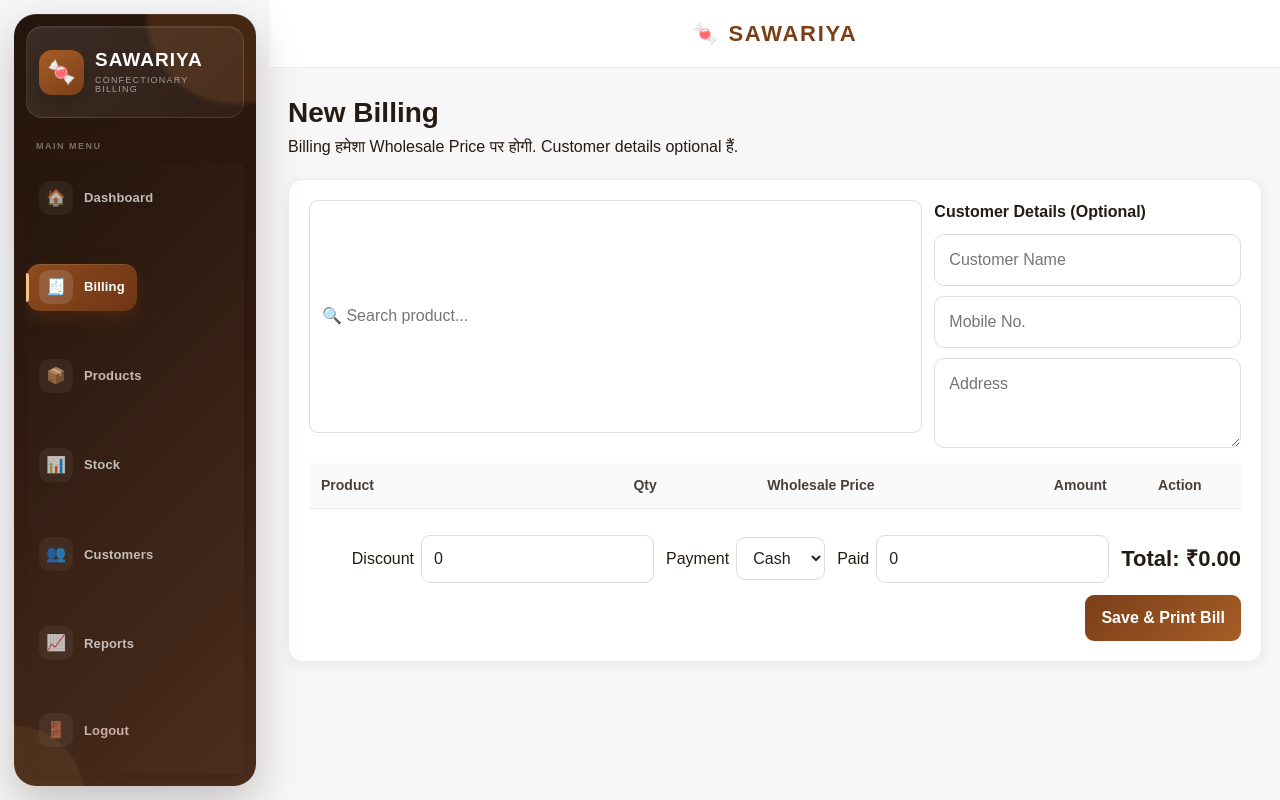
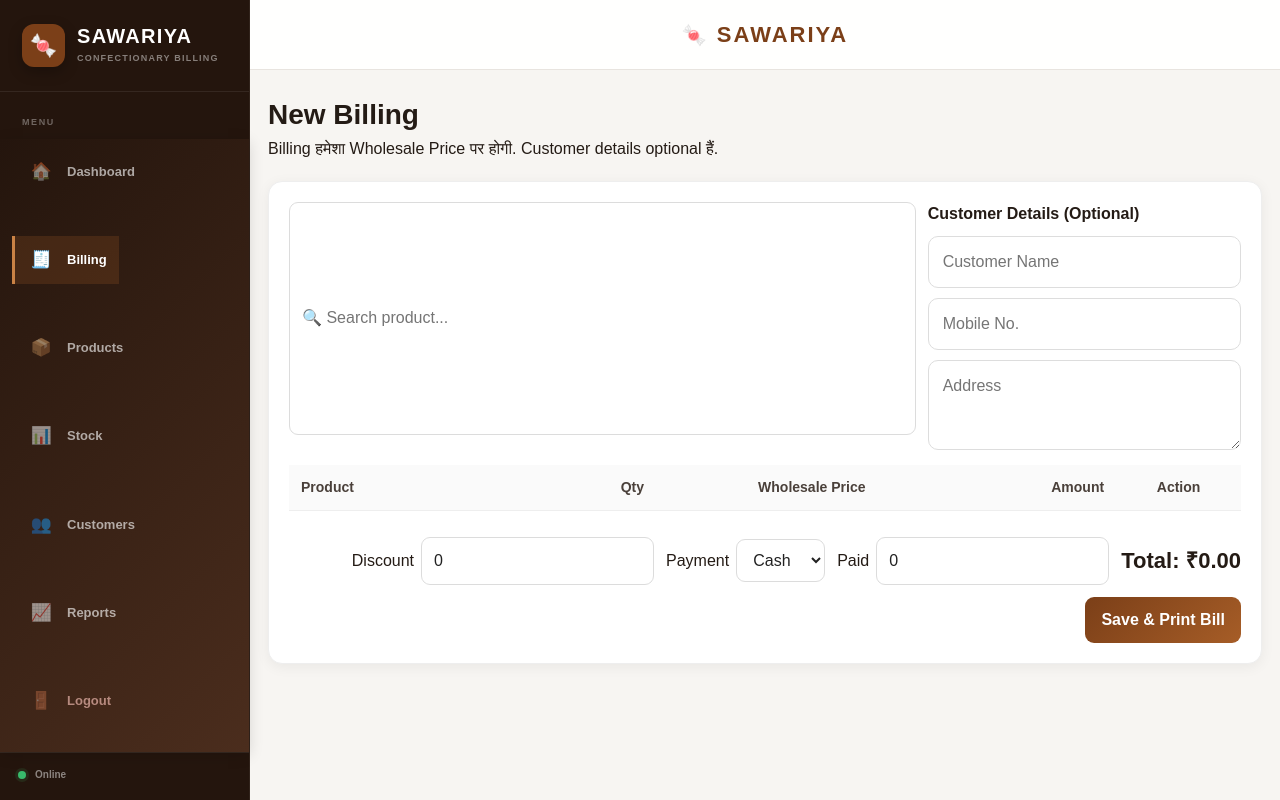
Before and after one commit to Mangal9101/sawariya_billing, a FastAPI app: page /billing in a window 1280 px wide. Run offline with FastAPI, Linux system fonts and the light colour scheme; the visitor is signed in with stand-in values (Sample User, id 1); data that the repository does not hold is empty.

Commit message:
Update base.html

```diff
--- a/templates/base.html
+++ b/templates/base.html
@@ -24,52 +24,41 @@
     <style>
 
         /* =========================================================
-           GLOBAL
+           RESET / LAYOUT
            ========================================================= */
 
         * {
             box-sizing: border-box;
         }
 
-        html {
+        html,
+        body {
             margin: 0;
             padding: 0;
+            min-height: 100%;
         }
 
         body {
-            margin: 0;
-            min-height: 100vh;
-            padding-left: 270px;
-
-            background: #f7f7f8;
+            padding-left: 250px;
+            background: #f7f5f2;
         }
 
 
         /* =========================================================
-           PREMIUM SIDEBAR
+           SIDEBAR
            ========================================================= */
 
         .sw-sidebar {
 
             position: fixed;
 
-            top: 14px;
-            left: 14px;
+            left: 0;
+            top: 0;
 
-            width: 242px;
-            height: calc(100vh - 28px);
+            width: 250px;
+            height: 100vh;
 
-            padding: 12px;
-
-            border-radius: 22px;
-
-            background:
-                linear-gradient(
-                    160deg,
-                    #24150d 0%,
-                    #321b10 48%,
-                    #4b2d1d 100%
-                );
+            background: #24150d;
 
             color: #fff;
 
@@ -78,400 +67,217 @@
             display: flex;
             flex-direction: column;
 
-            box-shadow:
-                0 18px 45px rgba(36,21,13,0.24),
-                inset 0 1px 0 rgba(255,255,255,0.08);
-
-            overflow: hidden;
-
-            transform: translateX(0);
+            border-right:
+                1px solid rgba(255,255,255,.06);
 
             transition:
-                transform .3s cubic-bezier(.4,0,.2,1),
-                box-shadow .3s ease;
+                transform .28s ease;
         }
 
 
         /* =========================================================
-           DECORATIVE GLOW
-           ========================================================= */
-
-        .sw-sidebar::before {
-
-            content: "";
-
-            position: absolute;
-
-            width: 180px;
-            height: 180px;
-
-            top: -90px;
-            right: -70px;
-
-            border-radius: 50%;
-
-            background:
-                rgba(198,116,48,0.18);
-
-            filter: blur(2px);
-
-            pointer-events: none;
-        }
-
-
-        .sw-sidebar::after {
-
-            content: "";
-
-            position: absolute;
-
-            width: 140px;
-            height: 140px;
-
-            bottom: -80px;
-            left: -70px;
-
-            border-radius: 50%;
-
-            background:
-                rgba(255,190,100,0.07);
-
-            pointer-events: none;
-        }
-
-
-        /* =========================================================
-           BRAND AREA
+           BRAND
            ========================================================= */
 
         .sw-brand {
 
-            position: relative;
+            height: 92px;
 
-            min-height: 92px;
-
-            padding: 13px 12px;
-
-            border-radius: 16px;
-
-            background:
-                linear-gradient(
-                    135deg,
-                    rgba(255,255,255,0.10),
-                    rgba(255,255,255,0.035)
-                );
-
-            border:
-                1px solid rgba(255,255,255,0.10);
-
-            box-shadow:
-                inset 0 1px 0 rgba(255,255,255,0.07);
+            padding: 0 22px;
 
             display: flex;
 
             align-items: center;
 
-            gap: 11px;
+            gap: 12px;
+
+            border-bottom:
+                1px solid rgba(255,255,255,.08);
         }
 
 
         .sw-brand-icon {
 
-            width: 45px;
-            height: 45px;
-
-            flex: 0 0 45px;
-
-            border-radius: 13px;
+            width: 43px;
+            height: 43px;
 
             display: flex;
+
             align-items: center;
             justify-content: center;
 
-            background:
-                linear-gradient(
-                    145deg,
-                    #a65d27,
-                    #7b3f18
-                );
+            border-radius: 12px;
 
-            font-size: 23px;
+            background: #7b3f18;
+
+            font-size: 22px;
 
             box-shadow:
-                0 7px 16px rgba(0,0,0,0.20);
-        }
-
-
-        .sw-brand-text {
-
-            min-width: 0;
+                0 5px 14px
+                rgba(0,0,0,.25);
         }
 
 
         .sw-brand-name {
 
-            font-size: 19px;
-
-            line-height: 1.1;
+            font-size: 20px;
 
             font-weight: 900;
 
-            letter-spacing: 1px;
+            letter-spacing: 1.3px;
 
-            color: #fff;
+            line-height: 1;
         }
 
 
-        .sw-brand-subtitle {
+        .sw-brand-sub {
 
-            margin-top: 5px;
+            margin-top: 6px;
 
             font-size: 9px;
 
-            line-height: 1;
+            font-weight: 600;
 
             letter-spacing: 1.2px;
 
             text-transform: uppercase;
 
             color:
-                rgba(255,255,255,0.55);
+                rgba(255,255,255,.45);
         }
 
 
         /* =========================================================
-           MOBILE CLOSE
+           SECTION LABEL
            ========================================================= */
 
-        .sw-close {
-
-            display: none;
-
-            position: absolute;
-
-            top: 10px;
-            right: 10px;
-
-            width: 30px;
-            height: 30px;
-
-            border: 0;
-
-            border-radius: 9px;
-
-            background:
-                rgba(255,255,255,0.08);
-
-            color: rgba(255,255,255,0.8);
-
-            font-size: 21px;
-
-            cursor: pointer;
-
-            align-items: center;
-            justify-content: center;
-        }
-
-
-        /* =========================================================
-           MENU LABEL
-           ========================================================= */
-
-        .sw-menu-label {
+        .sw-section-title {
 
             padding:
-
-                22px 10px
-                9px;
+                24px 22px 9px;
 
             font-size: 9px;
 
             font-weight: 800;
 
-            letter-spacing: 1.5px;
+            letter-spacing: 1.6px;
 
             text-transform: uppercase;
 
             color:
-                rgba(255,255,255,0.38);
+                rgba(255,255,255,.35);
         }
 
 
         /* =========================================================
-           MENU
+           NAV
            ========================================================= */
 
-        .sw-menu {
-
-            position: relative;
+        .sw-nav {
 
             flex: 1;
 
             overflow-y: auto;
 
-            padding: 0 1px 8px;
+            padding:
+                0 12px 15px;
 
-            scrollbar-width: thin;
+            scrollbar-width: none;
+        }
 
-            scrollbar-color:
-                rgba(255,255,255,.15)
-                transparent;
+        .sw-nav::-webkit-scrollbar {
+            display: none;
         }
 
 
-        .sw-menu::-webkit-scrollbar {
-            width: 4px;
-        }
-
-        .sw-menu::-webkit-scrollbar-track {
-            background: transparent;
-        }
-
-        .sw-menu::-webkit-scrollbar-thumb {
-            background:
-                rgba(255,255,255,0.15);
-
-            border-radius: 20px;
-        }
-
-
-        /* =========================================================
-           MENU ITEM
-           ========================================================= */
-
-        .sw-menu a {
+        .sw-nav a {
 
             position: relative;
 
-            min-height: 47px;
+            height: 48px;
 
-            margin: 4px 0;
+            margin-bottom: 3px;
 
             padding: 0 12px;
-
-            border-radius: 13px;
 
             display: flex;
 
             align-items: center;
 
-            gap: 11px;
-
-            color:
-                rgba(255,255,255,0.70);
+            gap: 12px;
 
             text-decoration: none;
 
+            color:
+                rgba(255,255,255,.62);
+
             font-size: 13px;
 
-            font-weight: 650;
+            font-weight: 600;
 
-            letter-spacing: .15px;
+            border-left:
+                3px solid transparent;
 
             transition:
-                background .2s ease,
-                color .2s ease,
-                transform .2s ease;
+                color .18s ease,
+                background .18s ease,
+                border-color .18s ease;
         }
 
 
-        .sw-menu a:hover {
+        .sw-nav a:hover {
 
             color: #fff;
 
             background:
-                rgba(255,255,255,0.075);
-
-            transform:
-                translateX(2px);
+                rgba(255,255,255,.055);
         }
 
 
         /* =========================================================
-           ICON BOX
+           ICON
            ========================================================= */
 
         .sw-icon {
 
-            width: 34px;
-            height: 34px;
-
-            flex: 0 0 34px;
-
-            border-radius: 10px;
+            width: 28px;
 
             display: flex;
 
             align-items: center;
             justify-content: center;
 
-            background:
-                rgba(255,255,255,0.055);
+            font-size: 17px;
 
-            font-size: 16px;
-
-            transition:
-                background .2s ease,
-                transform .2s ease;
+            opacity: .82;
         }
 
 
-        .sw-menu a:hover .sw-icon {
+        .sw-nav a:hover .sw-icon {
 
-            background:
-                rgba(255,255,255,0.10);
-
-            transform:
-                scale(1.04);
+            opacity: 1;
         }
 
 
         /* =========================================================
-           ACTIVE ITEM
+           ACTIVE
            ========================================================= */
 
-        .sw-menu a.active {
+        .sw-nav a.active {
 
             color: #fff;
 
             background:
-                linear-gradient(
-                    135deg,
-                    #8e4b1e,
-                    #6f3515
-                );
+                rgba(166,93,39,.22);
 
-            box-shadow:
-                0 8px 18px
-                rgba(123,63,24,0.28),
-                inset 0 1px 0
-                rgba(255,255,255,0.10);
+            border-left-color:
+                #c98245;
         }
 
 
-        .sw-menu a.active .sw-icon {
+        .sw-nav a.active .sw-icon {
 
-            background:
-                rgba(255,255,255,0.13);
-        }
-
-
-        .sw-menu a.active::before {
-
-            content: "";
-
-            position: absolute;
-
-            left: -1px;
-
-            top: 9px;
-            bottom: 9px;
-
-            width: 3px;
-
-            border-radius: 0 4px 4px 0;
-
-            background: #f3c58b;
+            opacity: 1;
         }
 
 
@@ -483,10 +289,11 @@
 
             height: 1px;
 
-            margin: 10px 7px;
+            margin:
+                13px 12px;
 
             background:
-                rgba(255,255,255,0.08);
+                rgba(255,255,255,.08);
         }
 
 
@@ -496,19 +303,63 @@
 
         .sw-logout {
 
-            margin-top: 2px !important;
-
             color:
-                rgba(255,220,215,0.75) !important;
+                rgba(255,200,190,.62) !important;
         }
 
 
         .sw-logout:hover {
 
+            color: #fff !important;
+
             background:
-                rgba(210,65,50,0.13) !important;
+                rgba(190,60,45,.12) !important;
+        }
 
-            color: #fff !important;
+
+        /* =========================================================
+           SIDEBAR FOOTER
+           ========================================================= */
+
+        .sw-sidebar-footer {
+
+            padding:
+                14px 18px 18px;
+
+            border-top:
+                1px solid rgba(255,255,255,.08);
+        }
+
+
+        .sw-status {
+
+            display: flex;
+
+            align-items: center;
+
+            gap: 9px;
+
+            font-size: 10px;
+
+            font-weight: 600;
+
+            color:
+                rgba(255,255,255,.48);
+        }
+
+
+        .sw-status-dot {
+
+            width: 8px;
+            height: 8px;
+
+            border-radius: 50%;
+
+            background: #38b96b;
+
+            box-shadow:
+                0 0 0 3px
+                rgba(56,185,107,.12);
         }
 
 
@@ -522,11 +373,15 @@
 
             top: 0;
 
-            height: 68px;
+            height: 70px;
 
             width: 100%;
 
-            z-index: 8000;
+            background:
+                rgba(255,255,255,.96);
+
+            border-bottom:
+                1px solid #e8e4df;
 
             display: flex;
 
@@ -534,17 +389,7 @@
 
             justify-content: center;
 
-            background:
-                rgba(255,255,255,0.92);
-
-            backdrop-filter:
-                blur(12px);
-
-            -webkit-backdrop-filter:
-                blur(12px);
-
-            border-bottom:
-                1px solid #ececef;
+            z-index: 8000;
         }
 
 
@@ -558,23 +403,21 @@
 
             align-items: center;
 
-            justify-content: center;
-
             gap: 8px;
 
             color: #7b3f18;
 
             font-size: 22px;
 
-            font-weight: 950;
+            font-weight: 900;
 
-            letter-spacing: 1.7px;
+            letter-spacing: 2px;
         }
 
 
-        .sw-center-brand span {
+        .sw-center-brand-icon {
 
-            font-size: 21px;
+            font-size: 20px;
         }
 
 
@@ -797,13 +606,15 @@
     </button>
 
 
-    <!-- CENTER BUSINESS NAME -->
-
     <div class="sw-center-brand">
 
-        <span>🍬</span>
+        <span class="sw-center-brand-icon">
+            🍬
+        </span>
 
-        <strong>SAWARIYA</strong>
+        <span>
+            SAWARIYA
+        </span>
 
     </div>
 
@@ -824,36 +635,21 @@
 
     <div class="sw-brand">
 
-
         <div class="sw-brand-icon">
             🍬
         </div>
 
-
-        <div class="sw-brand-text">
+        <div>
 
             <div class="sw-brand-name">
                 SAWARIYA
             </div>
 
-            <div class="sw-brand-subtitle">
+            <div class="sw-brand-sub">
                 Confectionary Billing
             </div>
 
         </div>
-
-
-        <!-- CLOSE -->
-
-        <button
-            type="button"
-            class="sw-close"
-            id="swCloseButton"
-            aria-label="Close menu">
-
-            ×
-
-        </button>
 
     </div>
 
@@ -861,15 +657,15 @@
 
     <!-- MENU TITLE -->
 
-    <div class="sw-menu-label">
-        Main Menu
+    <div class="sw-section-title">
+        Menu
     </div>
 
 
 
-    <!-- MENU -->
+    <!-- NAVIGATION -->
 
-    <nav class="sw-menu">
+    <nav class="sw-nav">
 
 
         <a
@@ -982,6 +778,24 @@
 
     </nav>
 
+
+
+    <!-- SIDEBAR FOOTER -->
+
+    <div class="sw-sidebar-footer">
+
+        <div class="sw-status">
+
+            <span class="sw-status-dot"></span>
+
+            <span id="swConnectionText">
+                Online
+            </span>
+
+        </div>
+
+    </div>
+
 </aside>
 
 
@@ -1028,14 +842,9 @@
             "swMenuButton"
         );
 
-    const closeButton =
-        document.getElementById(
-            "swCloseButton"
-        );
-
 
     /* =====================================================
-       OPEN
+       OPEN SIDEBAR
        ===================================================== */
 
     function openSidebar() {
@@ -1088,15 +897,9 @@
     }
 
 
-    if (closeButton) {
-
-        closeButton.addEventListener(
-            "click",
-            closeSidebar
-        );
-
-    }
-
+    /* =====================================================
+       OVERLAY
+       ===================================================== */
 
     if (overlay) {
 
@@ -1109,12 +912,12 @@
 
 
     /* =====================================================
-       MENU CLICK
+       CLOSE ON NAVIGATION
        ===================================================== */
 
     document
         .querySelectorAll(
-            ".sw-menu a"
+            ".sw-nav a"
         )
         .forEach(function (link) {
 
@@ -1166,7 +969,7 @@
 
     document
         .querySelectorAll(
-            ".sw-menu a[data-path]"
+            ".sw-nav a[data-path]"
         )
         .forEach(function (link) {
 
@@ -1190,6 +993,53 @@
             }
 
         });
+
+
+    /* =====================================================
+       ONLINE / OFFLINE STATUS
+       ===================================================== */
+
+    const statusText =
+        document.getElementById(
+            "swConnectionText"
+        );
+
+
+    function updateConnectionStatus() {
+
+        if (!statusText) {
+            return;
+        }
+
+
+        if (navigator.onLine) {
+
+            statusText.textContent =
+                "Online";
+
+        } else {
+
+            statusText.textContent =
+                "Offline";
+
+        }
+
+    }
+
+
+    window.addEventListener(
+        "online",
+        updateConnectionStatus
+    );
+
+
+    window.addEventListener(
+        "offline",
+        updateConnectionStatus
+    );
+
+
+    updateConnectionStatus();
 
 
     /* =====================================================
```
Also changed, not shown: other parts of templates/base.html (+37 -71 lines).
